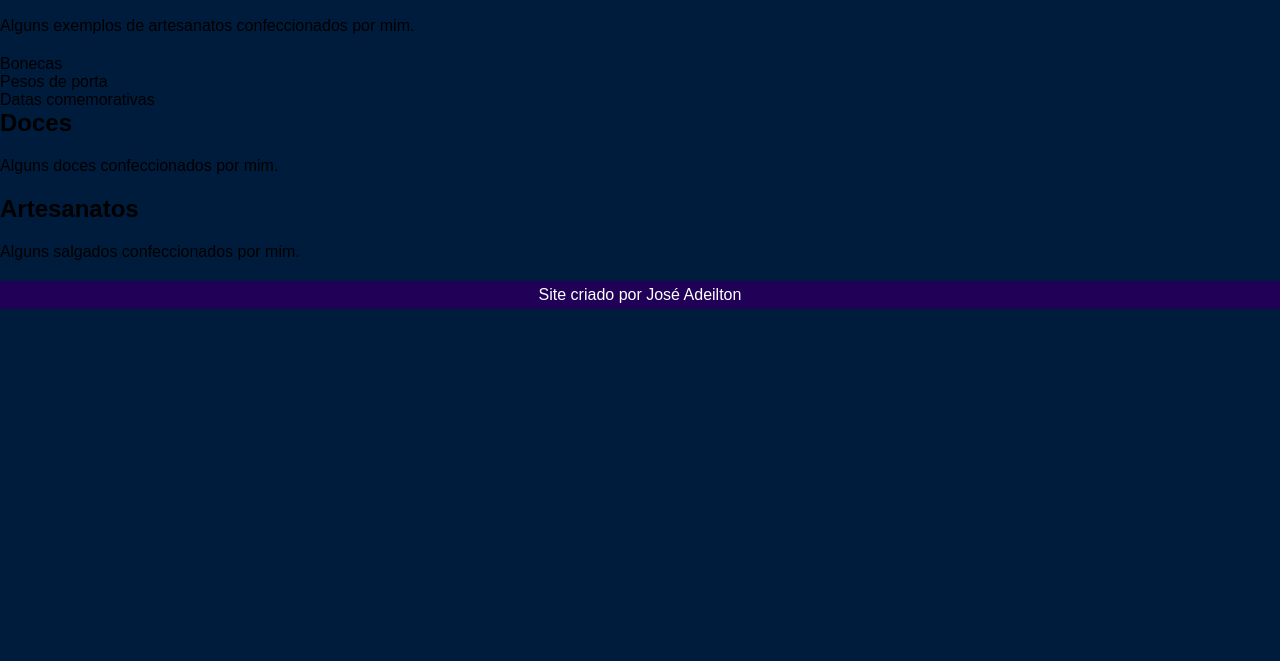
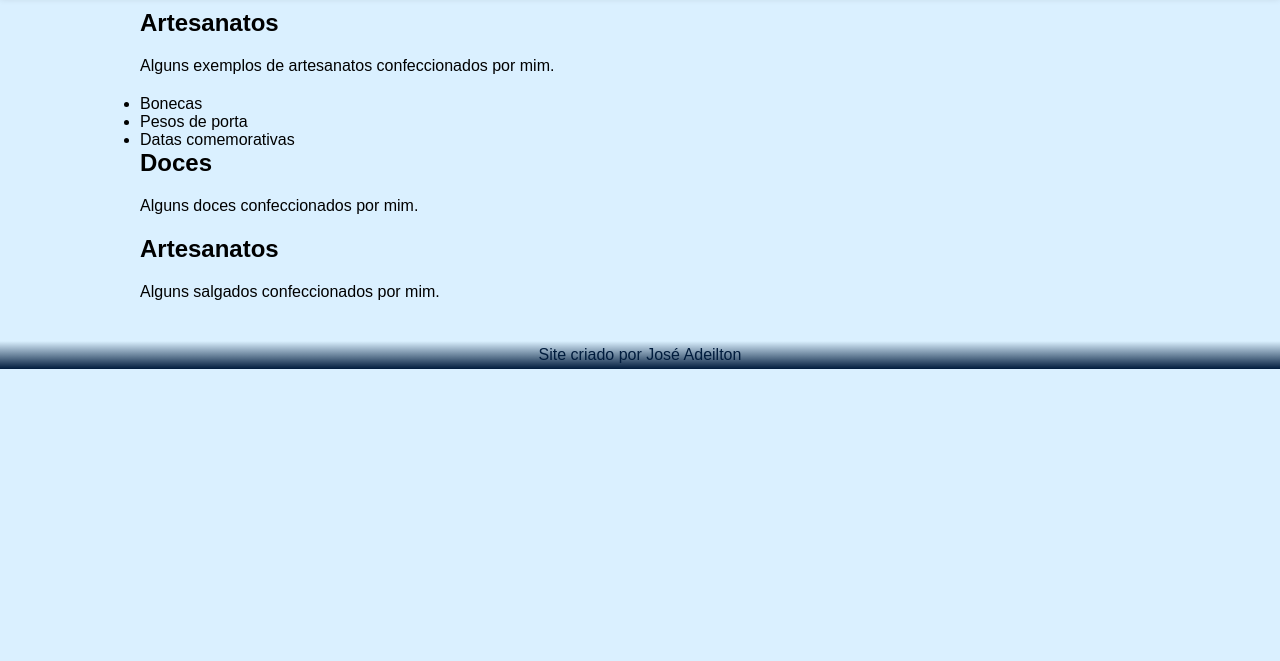
Before and after one commit to JoseAdSilva/regina-arte-culinaria, a plain HTML site: page index.html in a window 1280 px wide. Shown: the part 139-800 px from the top of the page. Drawn offline with Linux system fonts and the light colour scheme.

Commit message:
Update estilo.css

```diff
--- a/estilos/estilo.css
+++ b/estilos/estilo.css
@@ -15,11 +15,9 @@
     padding: 0px;
 }
 
-main p{
-    margin: 20px 0px;
-}
+
 body {
-    background-color: var(--cor0);
+    background-color: var(--cor6);
     font-family: Arial, Helvetica, sans-serif;
 }
 
@@ -28,6 +26,7 @@ header {
     background-image: linear-gradient(to top, var(--cor6), var(--cor0));
     color: white;
     text-align: center;
+    padding-top: 20px;
     border-radius: 10px,10px,0px,0px;
 }
 head > h1 {
@@ -56,10 +55,21 @@ nav > a:hover {
     border-radius: 15px;
 }
 
+main {
+    min-width: 300px;
+    max-width: 1000px;
+    margin: auto;
+    padding: 20px;
+
+}
+main p{
+    margin: 20px 0px;
+}
+
 
 footer{
-    background-color: #200157;
-    color: white;
+    background-image: linear-gradient(to bottom, var(--cor6), var(--cor0));
+    color: var(--cor0);
     text-align: center;
     font-size: 0.8en;
     padding: 5px;
```
